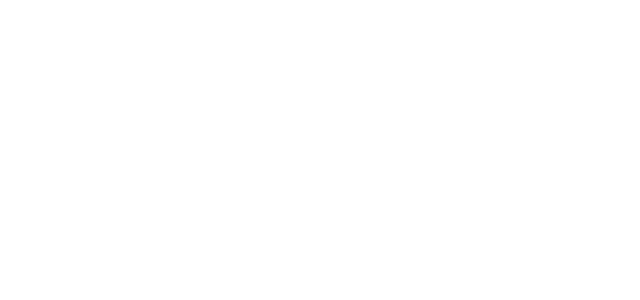
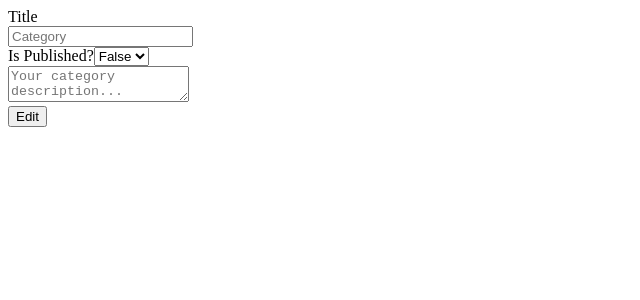
Before and after one commit to ewliang/Pensieri, a Nuxt app in the folder pensieri-client/: page /admin/dashboard/categories/edit in a window 1280 px wide. Before the commit this address had no page. Shown: the top 300 px of the page, without its empty margins (0-640 px from the left). Built offline with nearby package versions, Linux system fonts and the light colour scheme.

Commit message:
Initial commit.

```diff
--- /dev/null
+++ b/pensieri-client/pages/admin/dashboard/categories/edit.vue
@@ -0,0 +1,44 @@
+<template>
+  <div>
+    <form @submit.prevent = "editCategory()">
+      <label for = "categoryTitle">Title</label>
+      <br>
+      <input type = "text" v-model = "Category.title" id = "categoryTitle" placeholder = "Category">
+      <br>
+      <label for = "isPublished">Is Published?</label>
+      <select v-model = "Category.isPublished" id = "isPublished">
+        <option value = "false">False</option>
+        <option value = "true">True</option>
+      </select>
+      <br>
+      <textarea v-model = "Category.description" placeholder = "Your category description..."></textarea>
+      <br>
+      <input type = "submit" value = "Edit">
+    </form>
+  </div>
+</template>
+
+<script>
+import axios from 'axios'
+
+export default {
+  data () {
+    return {
+      Category: {
+        title: '',
+        description: '',
+        isPublished: false
+      }
+    }
+  },
+  methods: {
+    editCategory () {
+      axios.post('http://localhost:4000/categories', this.Category)
+    }
+  }
+}
+</script>
+
+<style scoped>
+
+</style>
```
